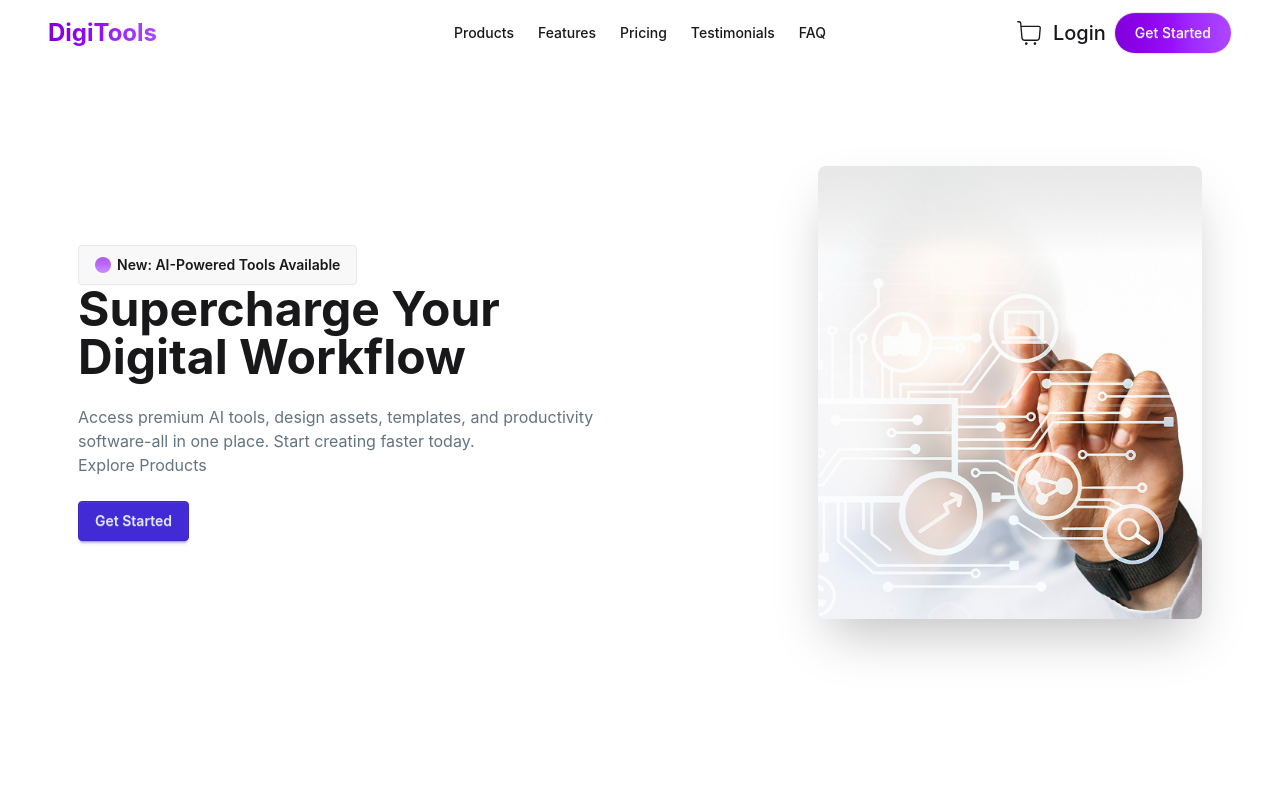
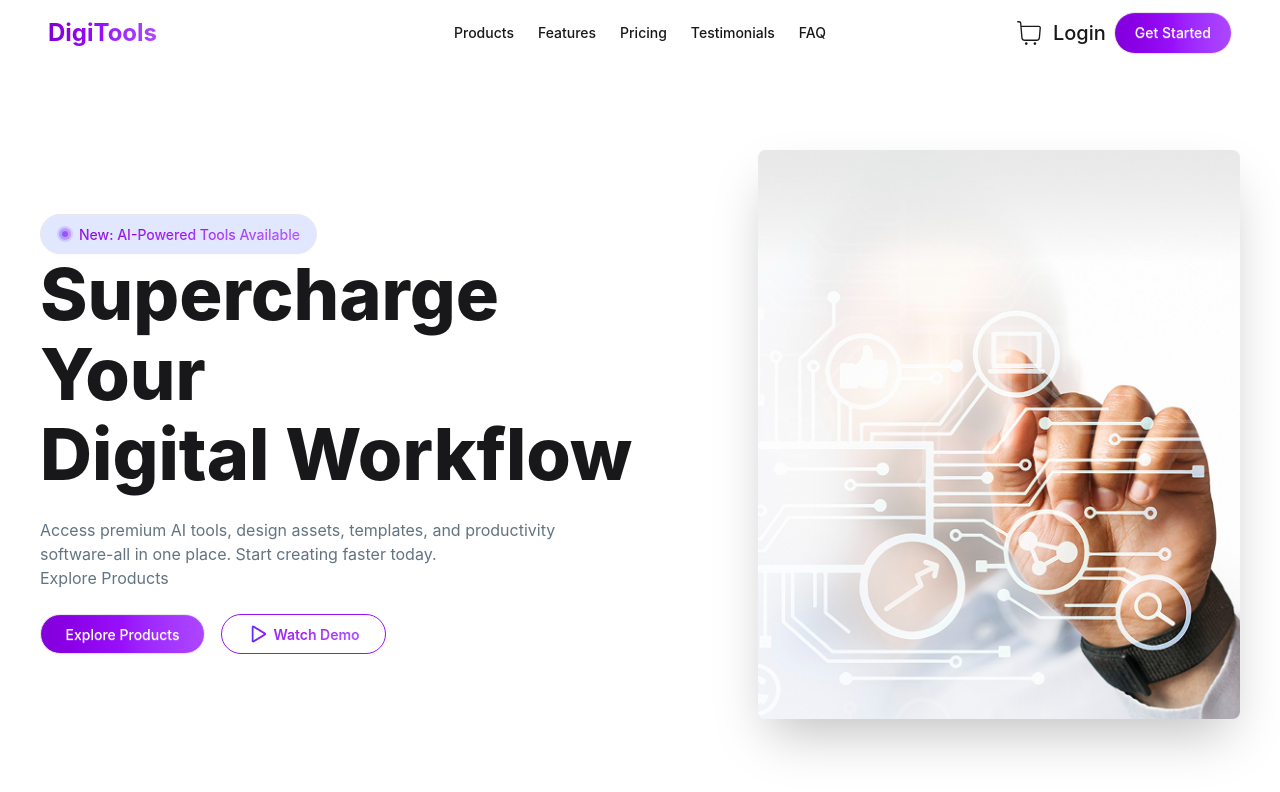
Before and after one commit to sadikur-sadik/B13-A6-DigiTools-Platform, a React (Vite) app: page / in a window 1280 px wide. Shown: the top 792 px of the page. Built offline with nearby package versions, Linux system fonts and the light colour scheme.

Commit message:
hero done

```diff
--- a/src/Hero/Hero.jsx
+++ b/src/Hero/Hero.jsx
@@ -1,28 +1,36 @@
 import React from 'react';
 import HeroImg from '../assets/banner.png'
+import circle from '../assets/circle.png'
+import Play from '../assets/play.png'
 
 
 const Hero = () => {
     return (
-        <div>
-            <div className="hero my-21.25 max-w-300 w-full mx-auto">
-                <div className="hero-content flex-col lg:flex-row-reverse  gap-25">
+
+        <div className="my-21.25 lg:max-w-300 max-w-180 w-full mx-auto">
+            <div className="flex md:flex-row-reverse flex-col lg:gap-25 gap-8 items-center justify-between">
+                <div className=" lg:max-w-125 sm:max-w-80 max-w-75 rounded-lg shadow-2xl">
                     <img
                         src={HeroImg}
-                        className="max-w-sm rounded-lg shadow-2xl"
+                        className='w-full h-full'
                     />
-                    <div className='w-160'>
-                        <button className='btn'> <span className='animate-pulse h-4 w-4 rounded-full bg-linear-to-b from-purple-700 via-purple-600 to-purple-500 from-0% to-100% opacity-75'><span className='animate-pulse h-2 w-2 rounded-full bg-linear-to-b from-purple-700 via-purple-600 to-purple-500 from-0% to-100% opacity-100'></span></span>
-                         New: AI-Powered Tools Available </button>
-                        <h1 className="text-5xl font-bold">Supercharge Your <br /> Digital Workflow</h1>
-                        <p className="py-6 text-[#627382FF]">
+                </div>
+                <div className=' md:text-left text-center my-auto'>
+                    <button className='btn bg-[#e1e7ffFF] rounded-full'> <span><img src={circle} alt="" className='animate-pulse' /></span>
+                        <span className='font-medium bg-linear-to-r from-purple-700 via-purple-600 to-purple-500 bg-clip-text text-transparent'>New: AI-Powered Tools Available</span> </button>
+                    <h1 className="md:text-[40px] lg:text-[72px] text-4xl font-extrabold">Supercharge Your <br /> Digital Workflow</h1>
+                    <p className="py-6 text-[#627382FF]">
                         Access premium AI tools, design assets, templates, and productivity <br /> software-all in one place. Start creating faster today. <br /> Explore Products
-                        </p>
-                        <button className="btn btn-primary">Get Started</button>
+                    </p>
+                    <div className='flex flex-col md:flex-row justify-center md:justify-start items-center gap-4 w-full'>
+                        <button className='btn w-41.25 font-medium md:px-4 md:py-4 px-2 py-0 rounded-full bg-linear-to-r from-purple-700 via-purple-600 to-purple-500 text-white '>Explore Products</button>
+                        <button className='btn w-41.25 btn-outline border border-purple-600 rounded-full bg-linear-to-r from-purple-700 via-purple-600 to-purple-500 bg-clip-text text-transparent'><img src={Play} /> Watch Demo</button>
+
                     </div>
                 </div>
             </div>
         </div>
+
     );
 };
 
--- a/src/NavBar/NavBar.jsx
+++ b/src/NavBar/NavBar.jsx
@@ -3,7 +3,7 @@ import { CiShoppingCart } from "react-icons/ci";
 
 const NavBar = () => {
     return (
-        <div className='max-w-300 w-full mx-auto'>
+        <div className='lg:max-w-300 max-w-180 w-full mx-auto'>
             <div className="navbar ">
                 <div className="navbar-start">
                     <div className="dropdown">
```
Also changed, not shown: src/assets/circle.png (added).
